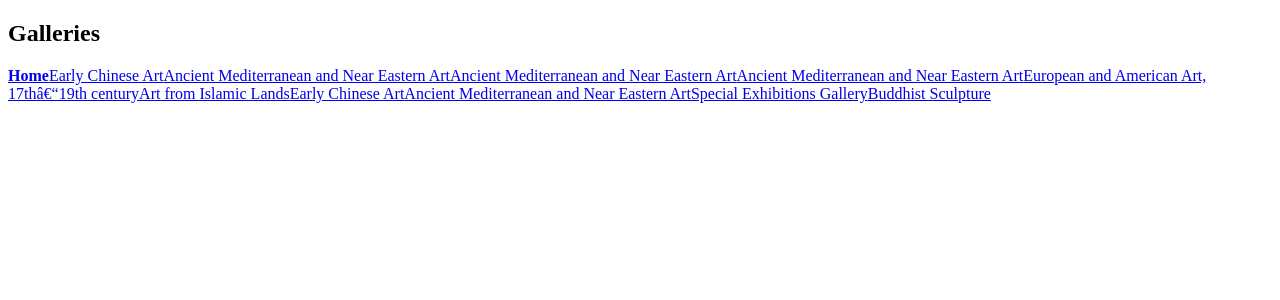
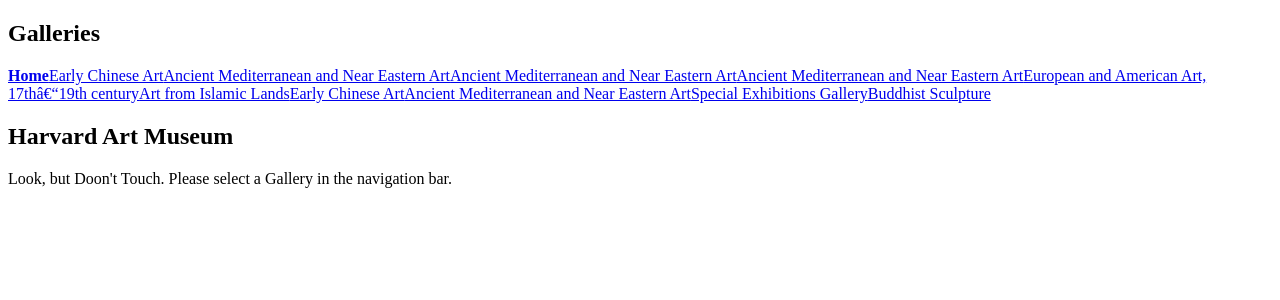
Before and after one commit to michellemounde/aao-react-art-museum, a React (Create React App) app: page / in a window 1280 px wide. Shown: the top 300 px of the page. Built offline with nearby package versions, Linux system fonts and the light colour scheme.

Commit message:
feat: create route fro home page and 404 page not found

```diff
--- a/src/App.js
+++ b/src/App.js
@@ -8,8 +8,15 @@
     <div className='page-wrapper'>
       <GalleryNavigation galleries={harvardArt.records}/>
       <Switch>
+        <Route exact path='/'>
+          <h2>Harvard Art Museum</h2>
+          <p>Look, but Doon't Touch. Please select a Gallery in the navigation bar.</p>
+        </Route>
         <Route path='/galleries/:galleryId'>
           <GalleryView galleries={harvardArt.records}/>
+        </Route>
+        <Route>
+          <h2>Page Not Found</h2>
         </Route>
       </Switch>
 
```
